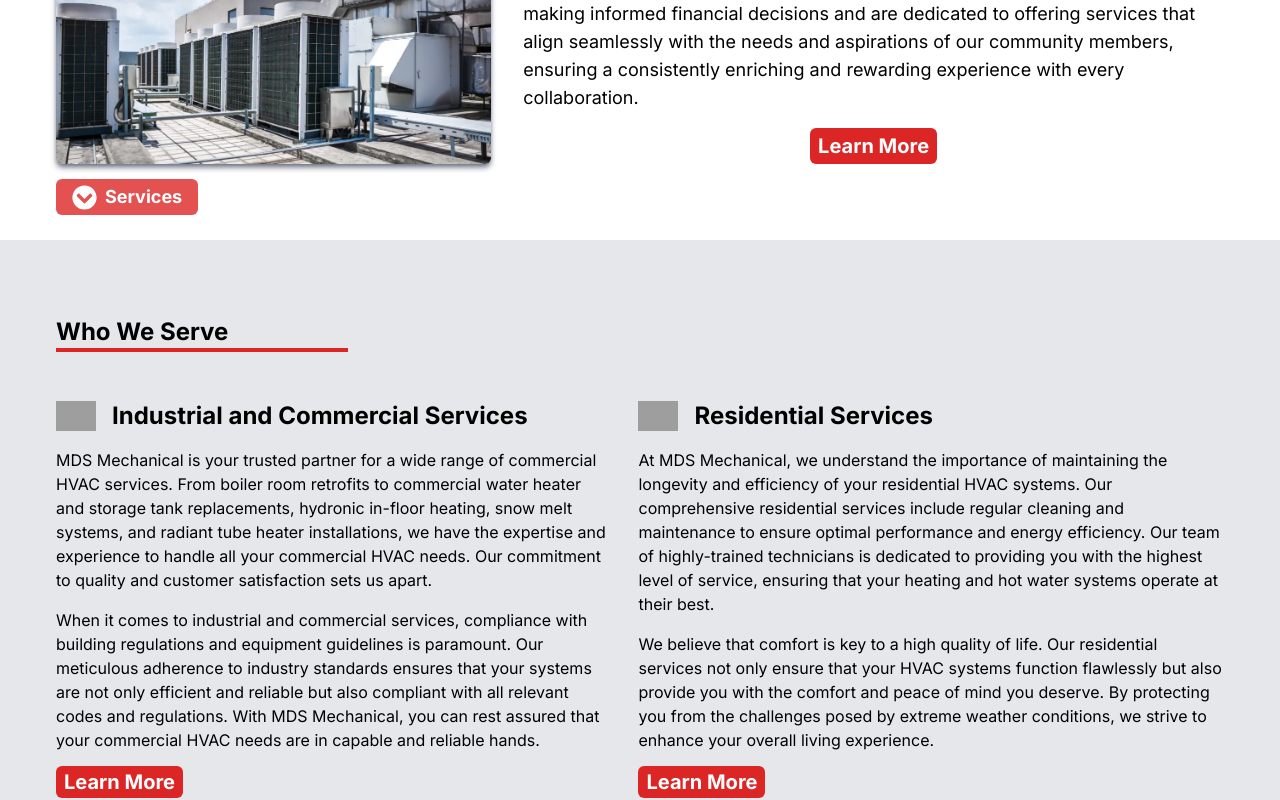
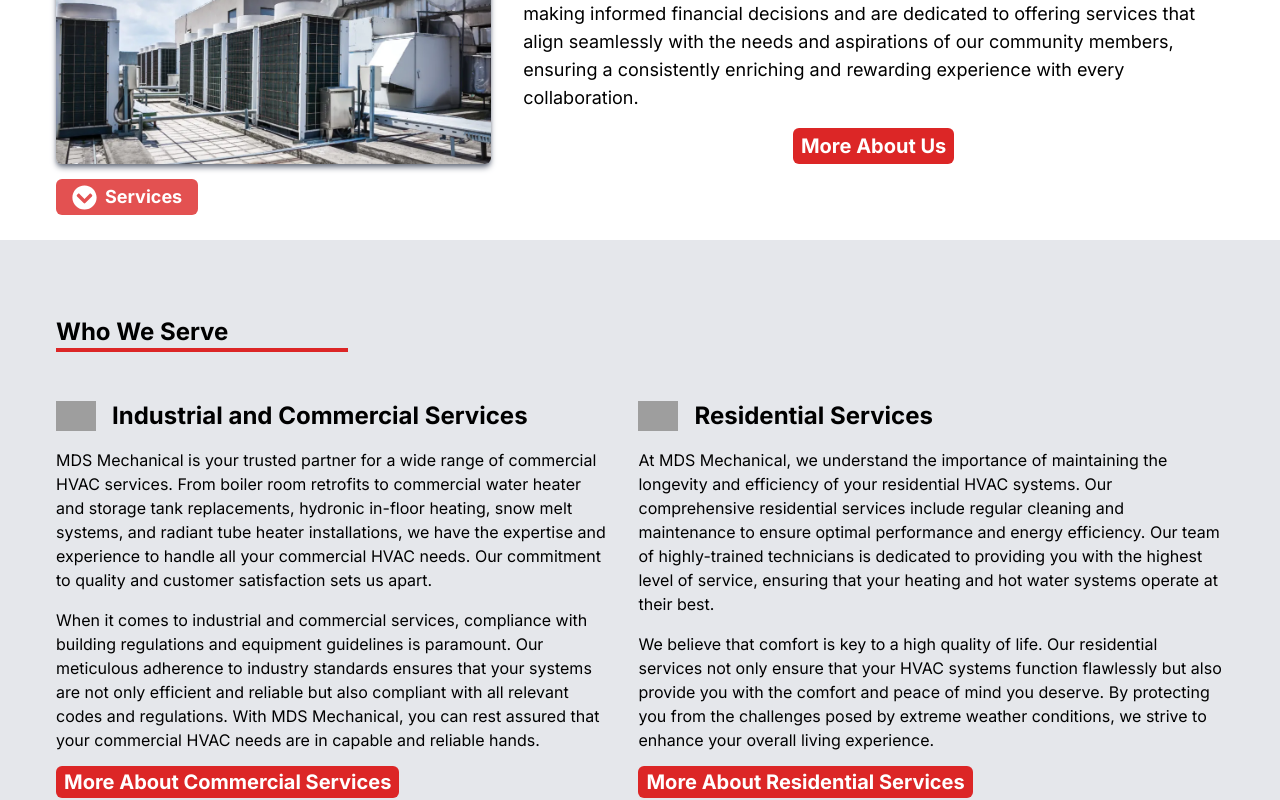
Before and after one commit to GlebTc/mds_mechanical, a Next.js app: page / in a window 1280 px wide. Shown: the part 1360-2160 px from the top of the page. Built offline with nearby package versions, Linux system fonts and the light colour scheme; grey boxes are pictures that could not be loaded.

Commit message:
SEO Optimization

```diff
--- a/src/components/main/mainAbout/About.tsx
+++ b/src/components/main/mainAbout/About.tsx
@@ -37,7 +37,7 @@ const About = () => {
               {about.main_about_us_text.second_paragraph}
             </p>
             <div className="flex justify-center mt-4">
-              <LearnMore section="About Us" href="about" />
+              <LearnMore section="About Us" href="about-us" />
             </div>
           </div>
         </div>
--- a/src/components/main/mainServices/Services.tsx
+++ b/src/components/main/mainServices/Services.tsx
@@ -35,7 +35,7 @@ const Services = () => {
             <p>{services.main_services_text.commercial.second_paragraph}</p>
             <div className="my-4">
               <LearnMore
-                section="Commercial Services"
+                section="About Commercial Services"
                 href="commercial-services"
               />
             </div>
@@ -59,7 +59,7 @@ const Services = () => {
             <p>{services.main_services_text.residential.second_paragraph}</p>
             <div className="my-4">
               <LearnMore
-                section="Residential Services"
+                section="About Residential Services"
                 href="residential-services"
               />
             </div>
--- a/src/components/navbar/NavbarFixedBar.tsx
+++ b/src/components/navbar/NavbarFixedBar.tsx
@@ -39,7 +39,7 @@ const NavbarFixedBar = () => {
         <span> {constants.email}</span>
       </a>
       <a
-        className="NAVBAR_EMERGENCY_CONTACT_CONTAINER flex justify-center items-center gap-2 bg-red-600 font-bold uppercase px-2 py-1 rounded-md animate-pulse text-center hover:text-black duration-500 mt-2 md:mt-0"
+        className="NAVBAR_EMERGENCY_CONTACT_CONTAINER flex justify-center items-center gap-2 bg-red-600 font-bold uppercase px-2 py-1 rounded-md text-center hover:text-black duration-500 mt-2 md:mt-0"
         href={`tel:${constants.emergency_phone}`}
         title={`Emergency | 24/7 | Phone Contact | ${constants.emergency_phone} | ${constants.aria_label}`}
         aria-label={`Emergency | 24/7 | Phone Contact | ${constants.emergency_phone} | ${constants.aria_label}`}
--- a/src/components/reusable/LearnMore.tsx
+++ b/src/components/reusable/LearnMore.tsx
@@ -9,7 +9,7 @@ const LearnMore = ({ section, href }: { section: string, href: string }) => {
       title={`Learn More | Navigate to ${section} page | ${constants.aria_label}`}
       aria-label={`Learn More | Navigate to ${section} page | ${constants.aria_label}`}
     >
-      Learn More
+      More {section}
     </Link>
   );
 };
```
Also changed, not shown: 2 other files (tests, documents, lock files or other folders).
